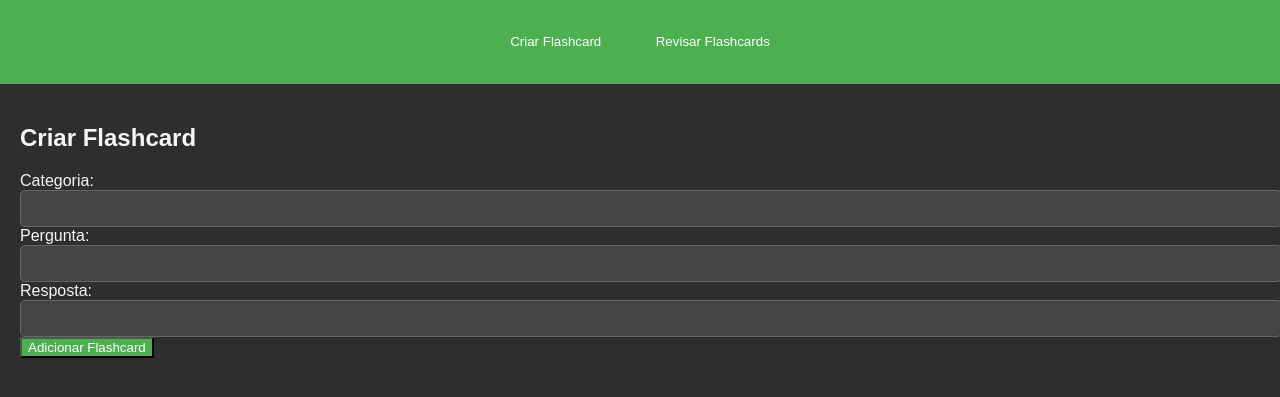
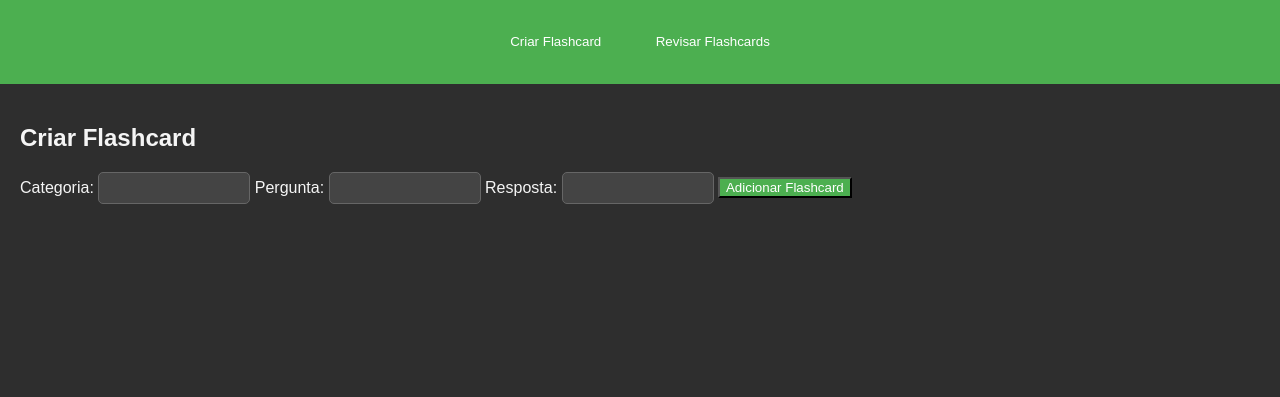
Before and after one commit to BabiBr22/Hackathon, a plain HTML site: page flashCards/flashCard.html in a window 1280 px wide. Both pictures are taken after a click on the button "Criar Flashcard". Shown: the part 71-468 px from the top of the page. Drawn offline with Linux system fonts and the light colour scheme.

Commit message:
arrumar os inputs

```diff
--- a/flashCards/flashCard.css
+++ b/flashCards/flashCard.css
@@ -125,3 +125,28 @@ button {
 button:hover {
     background-color: #45a049;
 }
+
+#searchCategory{
+    width: 130px;
+    height: 10px;
+}
+
+#searchTerm{
+    width: 130px;
+    height: 10px;
+}
+
+#category{
+    width: 130px;
+    height: 10px;
+}
+
+#question{
+    width: 130px;
+    height: 10px;
+}
+
+#answer{
+    width: 130px;
+    height: 10px;
+}
```
